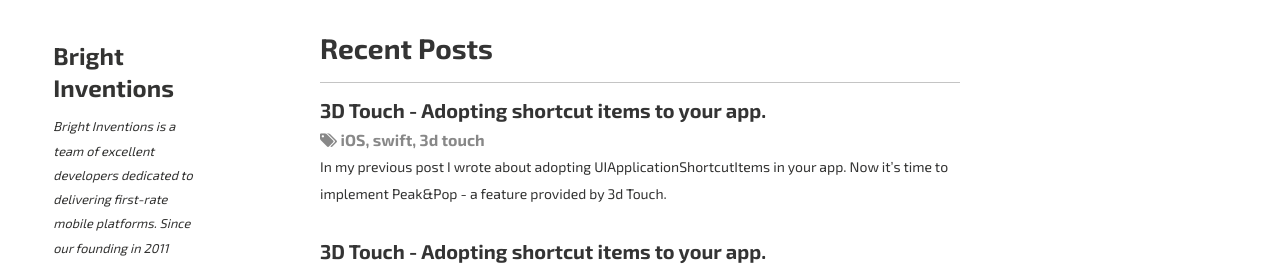
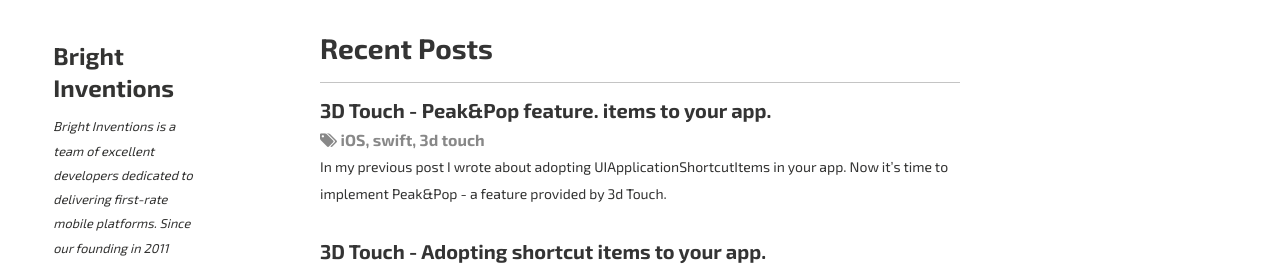
Before and after one commit to bright/bright.github.io, a Jekyll site: the page built from index.md, in a window 1280 px wide. Shown: the part 235-501 px from the top of the page. Built offline with Jekyll 4.4.1, drawn with Linux system fonts in a browser that asks for light colours; nearby versions of some CDN libraries.

Commit message:
Change post title

```diff
--- a/_posts/2016-12-11-3dtouch-peak-and-pop.md
+++ b/_posts/2016-12-11-3dtouch-peak-and-pop.md
@@ -1,6 +1,6 @@
 ---
 layout: post
-title: 3D Touch - Adopting shortcut items to your app.
+title: 3D Touch - Peak&Pop feature. items to your app.
 author: kwysocki
 tags : [iOS, swift, 3d touch]
 comments: true
```
